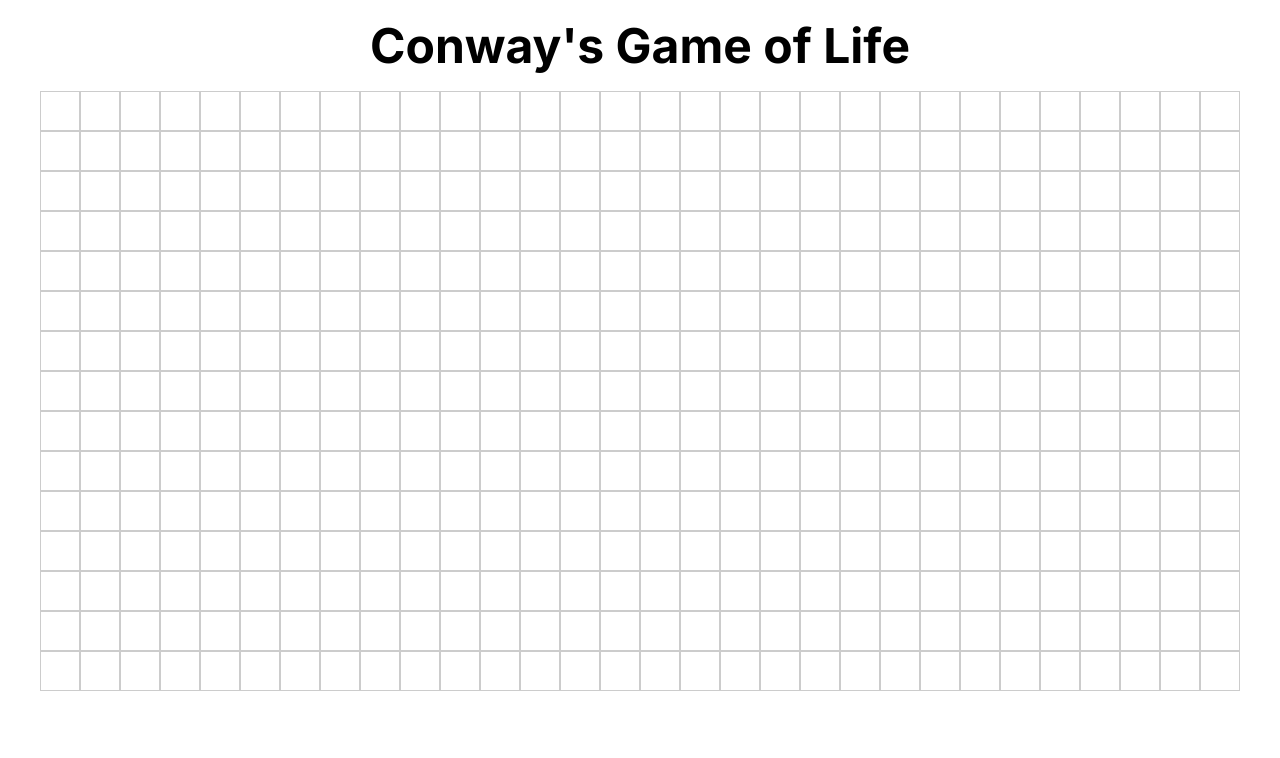
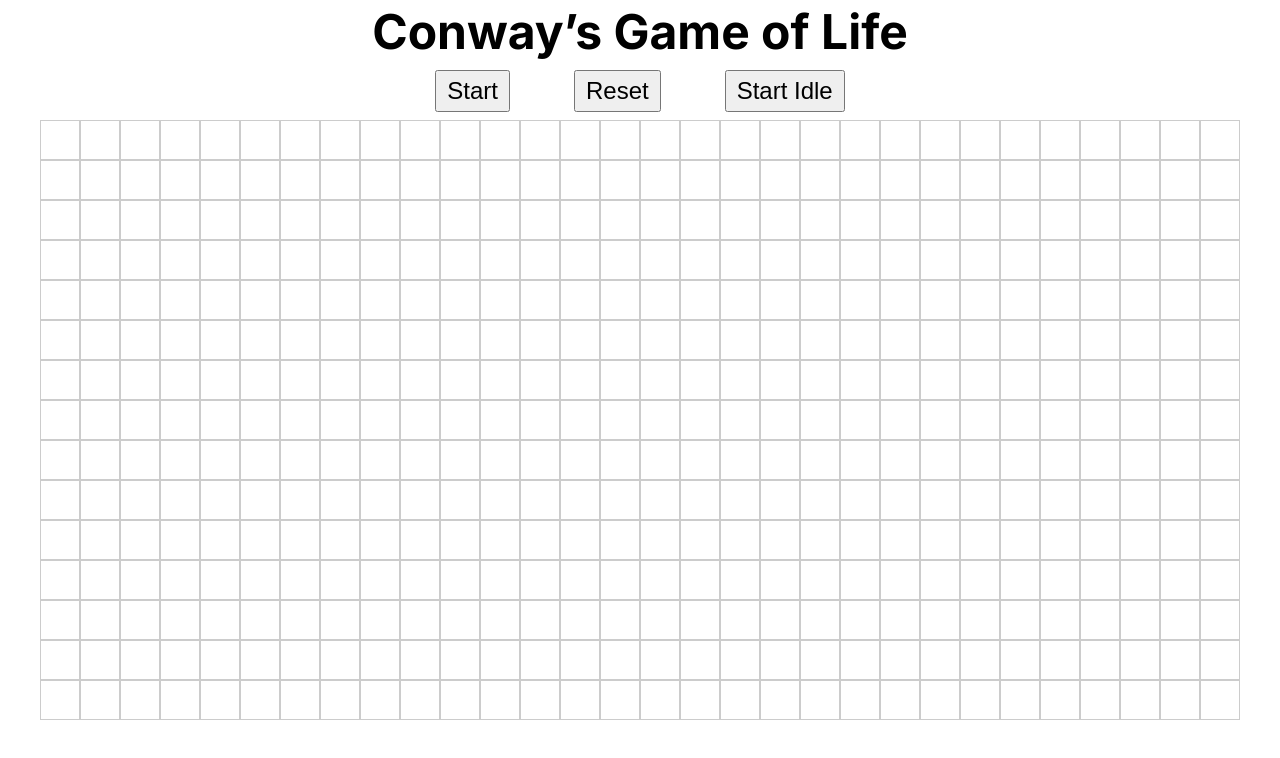
Before and after one commit to SoulDev07/Conway-Game-of-Life, a Next.js app: page / in a window 1280 px wide. Shown: the top 758 px of the page. Built offline with nearby package versions, Linux system fonts and the light colour scheme.

Commit message:
Add Idle mode

```diff
--- /dev/null
+++ b/src/app/components/cell.js
@@ -0,0 +1,8 @@
+import React from "react";
+import styles from "./cell.module.css";
+
+const Cell = React.memo(({ isAlive, onClick }) => (
+  <div className={styles.cell} style={{ backgroundColor: isAlive ? 'grey' : 'white' }} onClick={onClick} />
+));
+
+export default Cell;
--- /dev/null
+++ b/src/app/components/cell.module.css
@@ -0,0 +1,5 @@
+.cell {
+  width: var(--cell-size);
+  height: var(--cell-size);
+  border: 1px solid #CCC;
+}
--- a/src/app/page.js
+++ b/src/app/page.js
@@ -1,14 +1,13 @@
 "use client";
 import { useState, useEffect, useCallback } from "react";
-import styles from '@/app/page.module.css';
+import Cell from "./components/cell"
+import styles from './page.module.css';
 
+// Constants for the size of the board
 const numRows = 15;
 const numCols = 30;
 
-const Cell = ({ isAlive, onClick }) => (
-  <div className={styles.cell} style={{ backgroundColor: isAlive ? 'grey' : 'white' }} onClick={onClick} />
-);
-
+// Function to generate an empty board
 const generateEmptyBoard = () => {
   let board = [];
   for (let i = 0; i < numRows; i++)
@@ -16,11 +15,13 @@ const generateEmptyBoard = () => {
   return board;
 }
 
+// Function to update the state of a cell based on its neighbors
 const updateCell = (prevBoard, rowIndex, colIndex) => {
   const neighbours = countNeighbors(prevBoard, rowIndex, colIndex);
   return prevBoard[rowIndex][colIndex] ? (neighbours === 2 || neighbours === 3) : neighbours === 3;
 };
 
+// Function to count the number of live neighbors for a given cell
 const countNeighbors = (prevBoard, i, j) => {
   let count = 0;
   const neighborsOffsets = [[-1, -1], [-1, 0], [-1, 1], [0, -1], [0, 1], [1, -1], [1, 0], [1, 1]];
@@ -29,6 +30,7 @@ const countNeighbors = (prevBoard, i, j) => {
     const newRow = i + offsetI;
     const newCol = j + offsetJ;
 
+    // Check if the adjacent cell is within the board boundaries and is alive
     if (newRow >= 0 && newRow < numRows && newCol >= 0 && newCol < numCols && prevBoard[newRow][newCol])
       count++;
   });
@@ -36,14 +38,28 @@ const countNeighbors = (prevBoard, i, j) => {
   return count;
 };
 
+const Board = ({ board, onCellClick }) => (
+  <div className={styles.gameContainer} style={{ gridTemplateColumns: `repeat(${numCols}, var(--cell-size))` }}>
+    {board.map((row, i) =>
+      row.map((cell, j) => (
+        <Cell key={`${i}-${j}`} isAlive={cell} onClick={() => onCellClick(i, j)} />
+      ))
+    )}
+  </div>
+);
+
 export default function Home() {
   const [board, setBoard] = useState(() => generateEmptyBoard());
+  const [running, setRunning] = useState(false);
+  const [idleRunning, setIdleRunning] = useState(false);
 
-  const toggleCell = (row, col) => {
-    const newBoard = [...board];
-    newBoard[row][col] = !newBoard[row][col];
-    setBoard(newBoard);
-  };
+  const toggleCell = useCallback((row, col) => {
+    setBoard((prevBoard) => {
+      const newBoard = [...prevBoard];
+      newBoard[row][col] = !newBoard[row][col];
+      return newBoard;
+    });
+  }, [setBoard]);
 
   const updateBoard = useCallback(() => {
     setBoard((prevBoard) =>
@@ -53,22 +69,98 @@ export default function Home() {
     );
   }, [setBoard]);
 
+  const resetBoard = useCallback(() => {
+    setBoard(generateEmptyBoard());
+    setRunning(false);
+  }, [setBoard, setRunning]);
+
+  const addRandomCells = () => {
+    setBoard((prevBoard) => {
+      const newBoard = [...prevBoard];
+      const patterns = [
+        [[1, 0], [1, 1], [1, 2]], // Blinker
+        [[0, 1], [1, 1], [2, 1]], // Glider
+        [[0, 0], [0, 1], [1, 0], [1, 1]], // Block
+      ];
+
+      const getPatternSize = (pattern) => {
+        let maxRow = 0;
+        let maxCol = 0;
+
+        pattern.forEach(([offsetI, offsetJ]) => {
+          maxRow = Math.max(maxRow, offsetI);
+          maxCol = Math.max(maxCol, offsetJ);
+        });
+
+        return { rows: maxRow + 1, cols: maxCol + 1 };
+      };
+
+      const randomPattern = patterns[Math.floor(Math.random() * patterns.length)];
+      const randomEdge = Math.floor(Math.random() * 4);
+
+      // Calculate the valid starting position on the chosen edge to place the pattern
+      let startRow, startCol;
+
+      switch (randomEdge) {
+        case 0: // Top edge
+          startRow = getPatternSize(randomPattern).rows;
+          startCol = Math.floor(Math.random() * (numCols - randomPattern[0].length + 1));
+          break;
+        case 1: // Bottom edge
+          startRow = numRows - getPatternSize(randomPattern).rows;
+          startCol = Math.floor(Math.random() * (numCols - randomPattern[0].length + 1));
+          break;
+        case 2: // Left edge
+          startRow = Math.floor(Math.random() * (numRows - randomPattern.length + 1));
+          startCol = getPatternSize(randomPattern).cols;
+          break;
+        case 3: // Right edge
+          startRow = Math.floor(Math.random() * (numRows - randomPattern.length + 1));
+          startCol = numCols - getPatternSize(randomPattern).cols;
+          break;
+        default:
+          break;
+      }
+
+      // Place the pattern on the board
+      randomPattern.forEach(([offsetI, offsetJ]) => {
+        newBoard[startRow + offsetI][startCol + offsetJ] = true;
+      });
+
+      return newBoard;
+    });
+  };
+
   useEffect(() => {
-    const interval = setInterval(updateBoard, 5000);
+    let interval;
+    if (running)
+      interval = setInterval(updateBoard, 500);
     return () => clearInterval(interval);
-  }, [updateBoard]);
+  }, [updateBoard, running]);
+
+  useEffect(() => {
+    let idleInterval;
+    if (idleRunning)
+      idleInterval = setInterval(() => addRandomCells(), 1000);
+    return () => clearInterval(idleInterval);
+  }, [idleRunning]);
+
 
   return (
     <main className={styles.mainContainer}>
-      <h1 className={styles.title}> Conway's Game of Life </h1>
+      <h1 className={styles.title}> Conway’s Game of Life </h1>
 
-      <div className={styles.gameContainer} style={{ gridTemplateColumns: `repeat(${numCols}, var(--cell-size))` }}>
-        {board.map((row, i) =>
-          row.map((cell, j) =>
-            <Cell key={`${i}-${j}`} isAlive={board[i][j]} onClick={() => toggleCell(i, j)} />
-          )
-        )}
+      <div className={styles.btnList}>
+        <button className={styles.btn} onClick={() => setRunning(!running)}>
+          {running ? 'Stop' : 'Start'}
+        </button>
+        <button className={styles.btn} onClick={resetBoard}> Reset </button>
+        <button className={styles.btn} onClick={() => setIdleRunning(!idleRunning)}>
+          {idleRunning ? 'Stop Idle' : 'Start Idle'}
+        </button>
       </div>
+
+      <Board board={board} onCellClick={toggleCell} />
     </main>
   );
 }
--- a/src/app/page.module.css
+++ b/src/app/page.module.css
@@ -1,25 +1,28 @@
 .mainContainer {
   display: grid;
-  grid-template-rows: auto 1fr;
+  grid-template-rows: auto auto 1fr;
   justify-content: center;
-  /* align-items: center; */
+  gap: .5rem;
 }
 
 .title {
   font-size: 3rem;
-  align-content: center;
   text-align: center;
-  padding: 1rem 0;
+  padding: .1rem 0;
+}
 
+.btnList {
+  display: flex;
+  justify-content: center;
+  align-items: center;
+}
+
+.btn {
+  padding: 5px 10px;
+  font-size: 1.5rem;
+  margin: 0 2rem;
 }
 
 .gameContainer {
   display: grid;
 }
-
-.cell {
-  width: var(--cell-size);
-  height: var(--cell-size);
-  /* background-color: white; */
-  border: 1px solid #CCC;
-}
```
